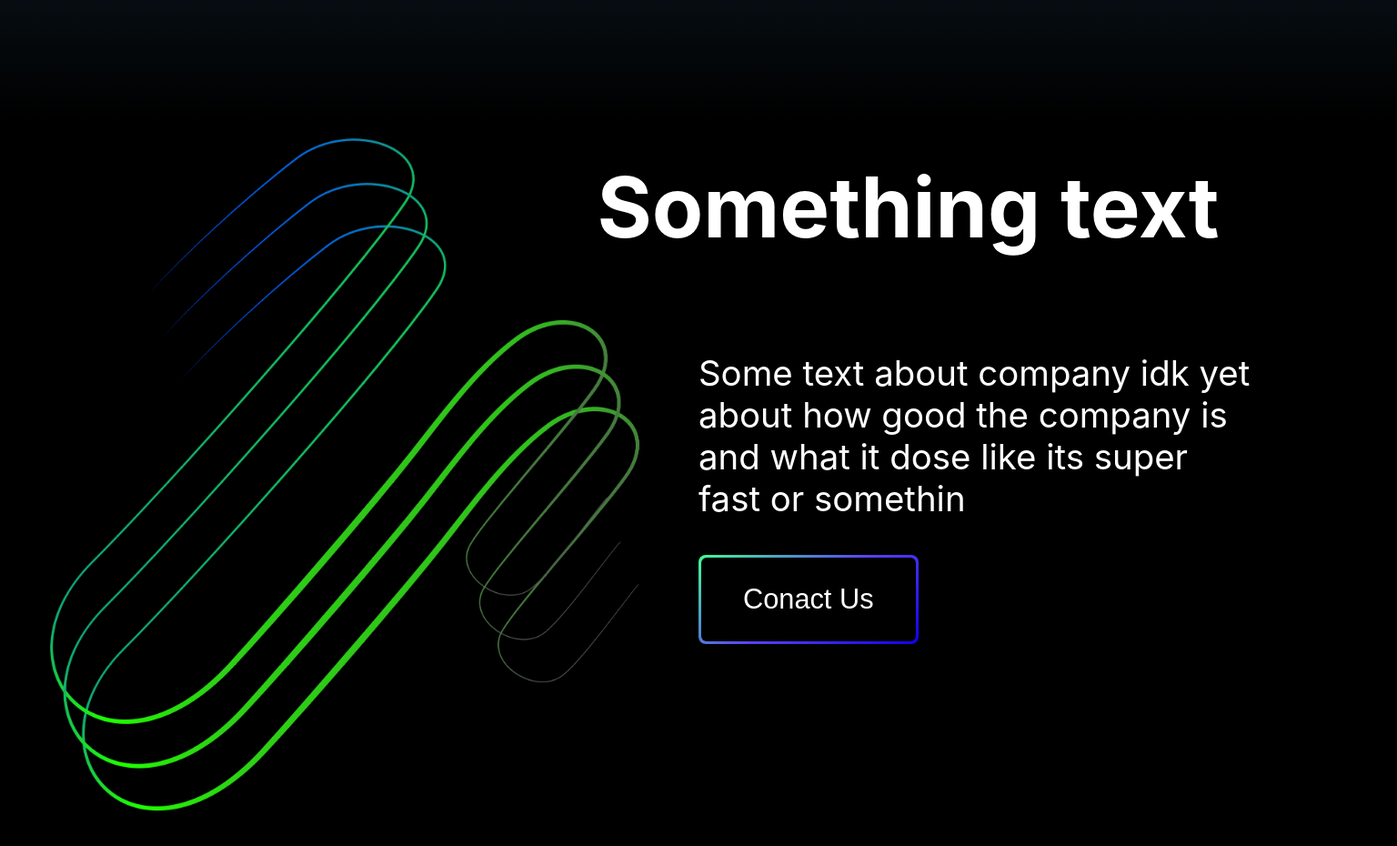
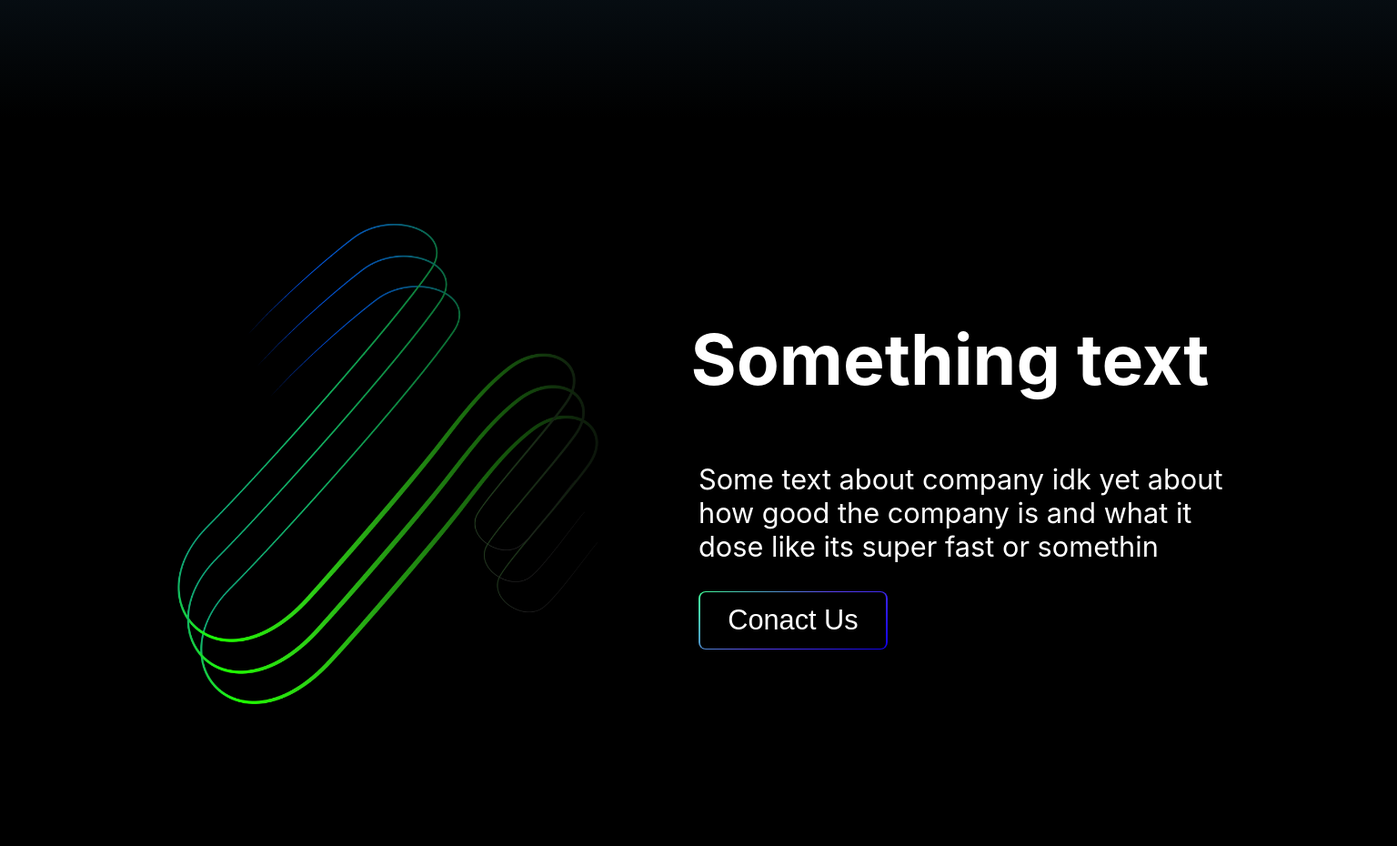
Before and after one commit to asiask97/website, a React app: page / in a window 1536 px wide. Shown: the part 920-1850 px from the top of the page at 91% size. Built offline with nearby package versions, Linux system fonts and the light colour scheme.

```diff
--- a/src/components/MainPanel/MainPanel.css
+++ b/src/components/MainPanel/MainPanel.css
@@ -10,12 +10,23 @@
     width: 70%;
 }
 
+/* image overlay */
+
+.MainPanel .overlay{
+    position:relative;
+}
+
+.MainPanel .overlay::after{
+    content: '';
+    position: absolute;
+    left: 0; top: 0;
+    width: 50%; height: 100%;
+    background: linear-gradient(90deg, hsla(0, 0%, 0%, 0) 0%, rgb(0, 0, 0) 100%);
+}
+
 .MainPanel .headingContainer{
     position: relative;
     align-items: center;
-    width: 50vw;
-    top: -50vw;
-    left: 40vw;
 }
 
 .MainPanel .container{
@@ -25,32 +36,21 @@
 }
 
 .MainPanel .heading{
-    font-size: 6vw;
     margin: 0;
 }
 
 .MainPanel .bodytext{
     position: relative;
-    font-size: 2.5vw;
-    width: 40vw;
     text-align: left;
     display: inline-block;
-    top: -47vw;
-    left: 20vw;
-
 }
 
 /* -- BUTTON POSITION -- */
 .MainPanel button {
     position: relative;
     display: inline-block;
-    top: -47vw;
-    left: 50vw;
-
 
 }
-
-
 
 
 /* -- BUTTON VISUAL -- */
@@ -62,7 +62,6 @@
     box-sizing: border-box;
     color: #FFFFFF;
     display: flex;
-    font-size: 2vw;
     justify-content: center;
     line-height: 1em;
     max-width: 100%;
@@ -96,3 +95,122 @@
 .MainPanel button:active {
     transform: scale(0.9);
 }
+
+/*==========  Mobile First   ==========*/
+
+/* Custom, iPhone Retina */
+@media only screen and (min-width : 320px) {
+
+    .MainPanel .headingContainer{
+        top: -65vw;
+        left: 20%;
+        width: 60vw;
+    }
+
+    .MainPanel .heading{
+        font-size: 7vw;
+    }
+
+    .MainPanel .bodytext{
+        font-size: 4vw;
+        width: 45vw;
+        top: -60vw;
+        left: 24vw;
+    }
+
+    .MainPanel button{
+        top: -60vw;
+        left: 51vw;
+        font-size: 2.5vw;
+        padding: 0.5vw 0.5vw;
+    }
+
+}
+
+/* Extra Small Devices, Phones */
+@media only screen and (min-width : 480px) {
+
+}
+
+/* Small Devices, Tablets */
+@media only screen and (min-width : 768px) {
+
+}
+
+/* Medium Devices, Desktops */
+@media only screen and (min-width : 992px) {
+    .MainPanel{
+        margin-top: 100px;
+        margin-left: 0;
+    }
+
+    .MainPanel .headingContainer{
+        width: 50vw;
+        top: -50vw;
+        left: 40vw;
+    }
+
+    .MainPanel .heading{
+        font-size: 6vw;
+    }
+
+    .MainPanel .bodytext{
+        font-size: 2.5vw;
+        width: 40vw;
+        top: -47vw;
+        left: 20vw;
+    }
+
+    .MainPanel button{
+        top: -47vw;
+        left: 50vw;
+    }
+
+}
+
+/* Large Devices, Wide Screens */
+@media only screen and (min-width : 1300px) {
+
+    .MainPanel{
+        margin-left: 25%;
+        margin-right: 25%;
+    }
+
+    .MainPanel .headingContainer{
+        max-width: 50vw;
+        top: -30vw;
+        left: 18vw;
+    }
+
+    .MainPanel .heading{
+        font-size: 5vw;
+    }
+
+    .MainPanel .bodytext{
+        font-size: 2vw;
+        max-width: 40vw;
+        top: -29vw;
+        left: 20vw;
+    }
+
+    .MainPanel button{
+        top: -29vw;
+        left: 25vw;
+        font-size: 2vw;
+        padding: 0.1vw 0.1vw;
+
+    }
+
+    .MainPanel button span{
+        padding: 1vw 2vw;
+    }
+
+    .MainPanel img {
+        left: -22vw;
+        width: 100%;
+    }
+
+    .MainPanel .overlay::after{
+        left: -6%;
+    }
+}
--- a/src/components/MainPanel/MainPanel.js
+++ b/src/components/MainPanel/MainPanel.js
@@ -22,15 +22,19 @@
 
     return(
        <div className='MainPanel'>
+          <div className='overlay'>
+            <img src={props.content.image}></img>
+          </div>
 
-        <img src={props.content.image}></img>
-        <div className='headingContainer'>
+          <div className='headingContainer'>
 
             <h1 className='heading' >{props.content.textTwo}</h1>
             <div className='container' ref={container}></div>
-        </div>
-        <p className='bodytext'>{props.content.textOne}</p>
-        <button><span class="text">{props.content.buttonText}</span></button>
+
+          </div>
+
+          <p className='bodytext'>{props.content.textOne}</p>
+          <button><span class="text">{props.content.buttonText}</span></button>
 
        </div>
     )
```
